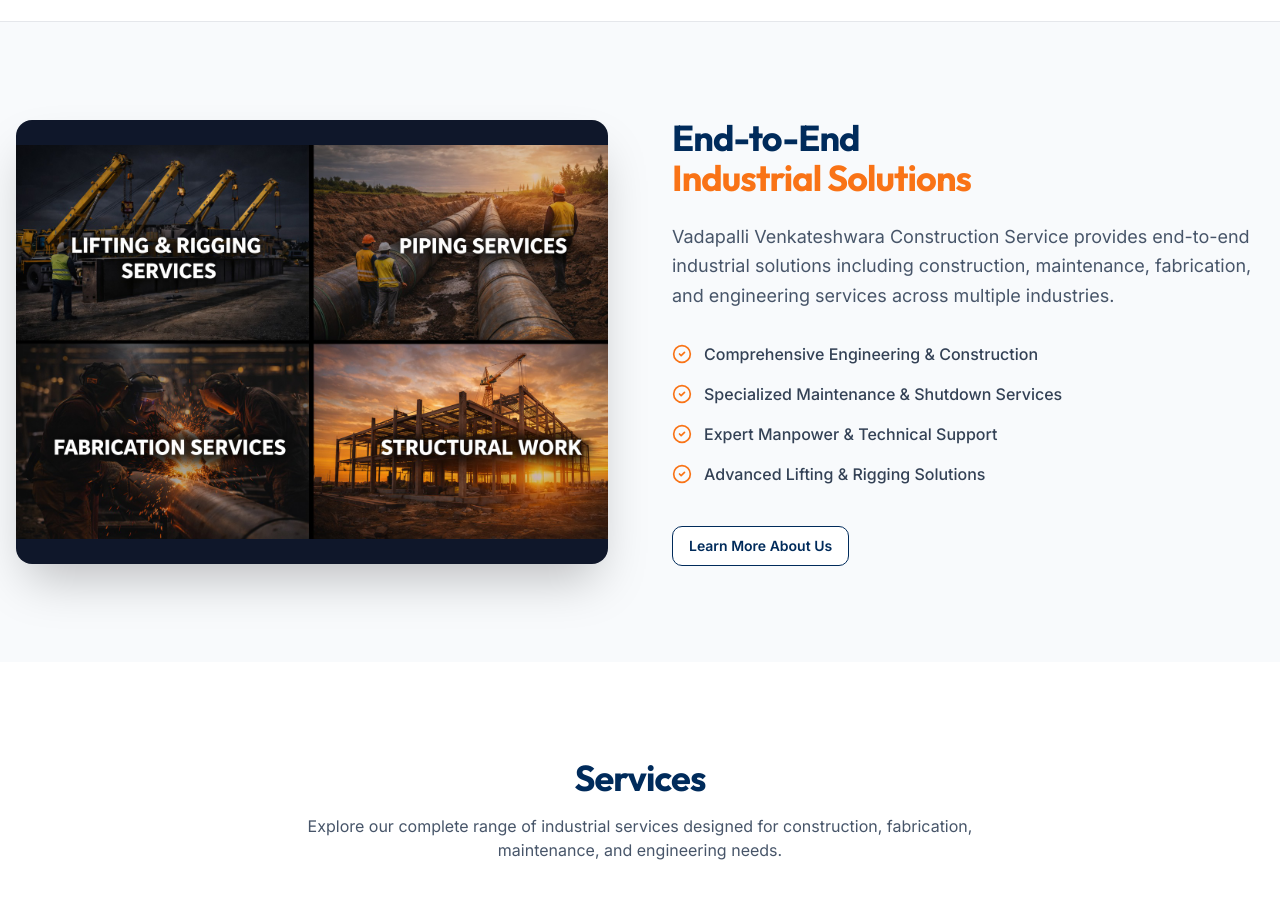
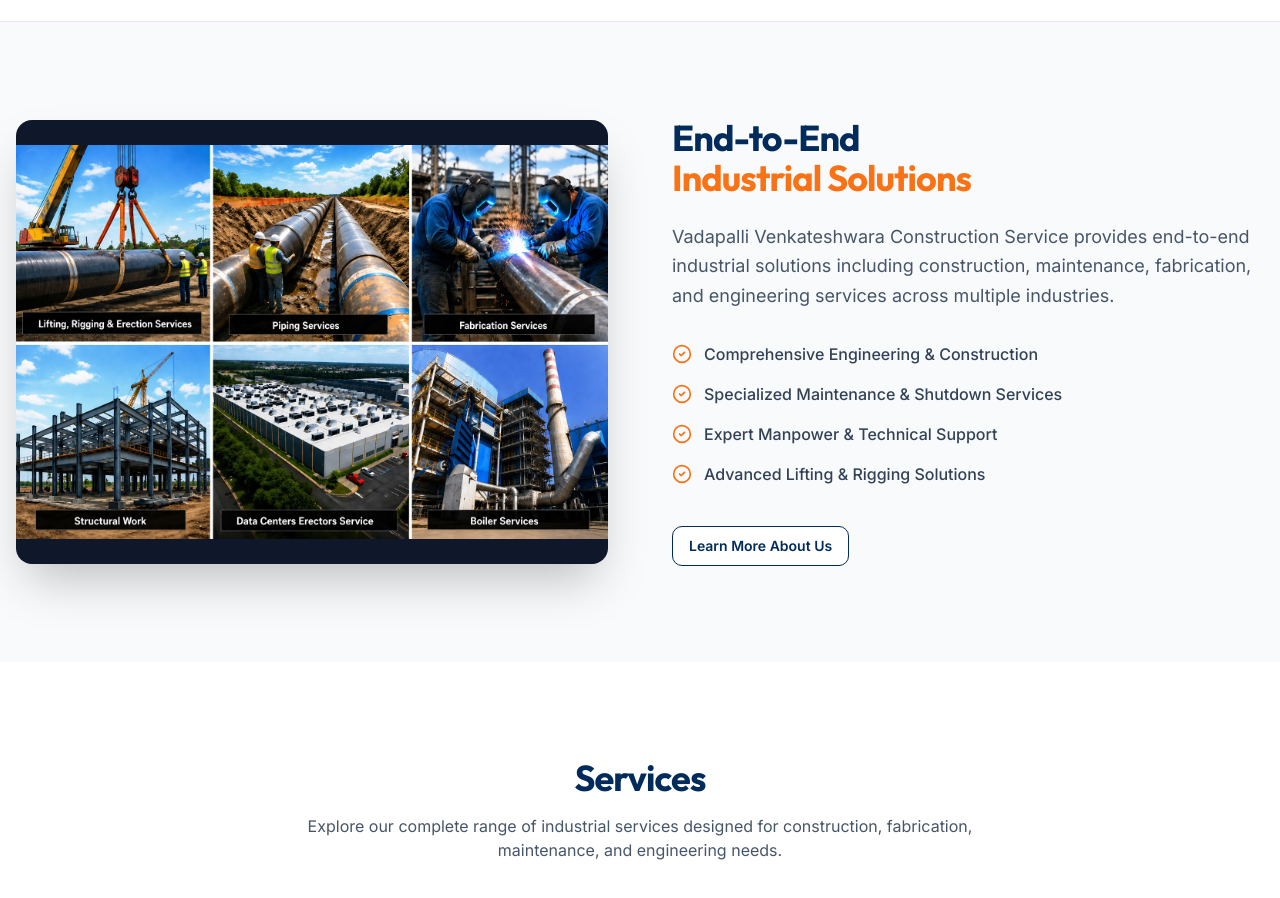
Before and after one commit to vvprojectsin-design/vvproject, a React (Vite) app: page / in a window 1280 px wide. Shown: the part 900-1798 px from the top of the page. Built offline with nearby package versions, Linux system fonts and the light colour scheme.

Commit message:
Update homepage hero image

```diff
--- a/src/pages/Home.tsx
+++ b/src/pages/Home.tsx
@@ -16,7 +16,7 @@
 import { Button } from "@/components/ui/button";
 import { Link } from "react-router-dom";
 import { servicesData } from "@/lib/servicesData";
-import liftingRiggingHomeImage from "@/assets/WhatsApp Image 2026-04-18 at 2.55.17 PM.jpeg";
+import homepageImage from "@/assets/homepage.jpeg";
 
 export default function Home() {
   const serviceIcons: Record<string, JSX.Element> = {
@@ -96,7 +96,7 @@
             <div className="relative">
               <div className="aspect-[4/3] rounded-2xl overflow-hidden shadow-2xl bg-slate-900">
                 <img
-                  src={liftingRiggingHomeImage}
+                  src={homepageImage}
                   alt="Industrial Construction"
                   className="w-full h-full object-contain"
                 />
```
Also changed, not shown: src/assets/homepage.jpeg (added).
